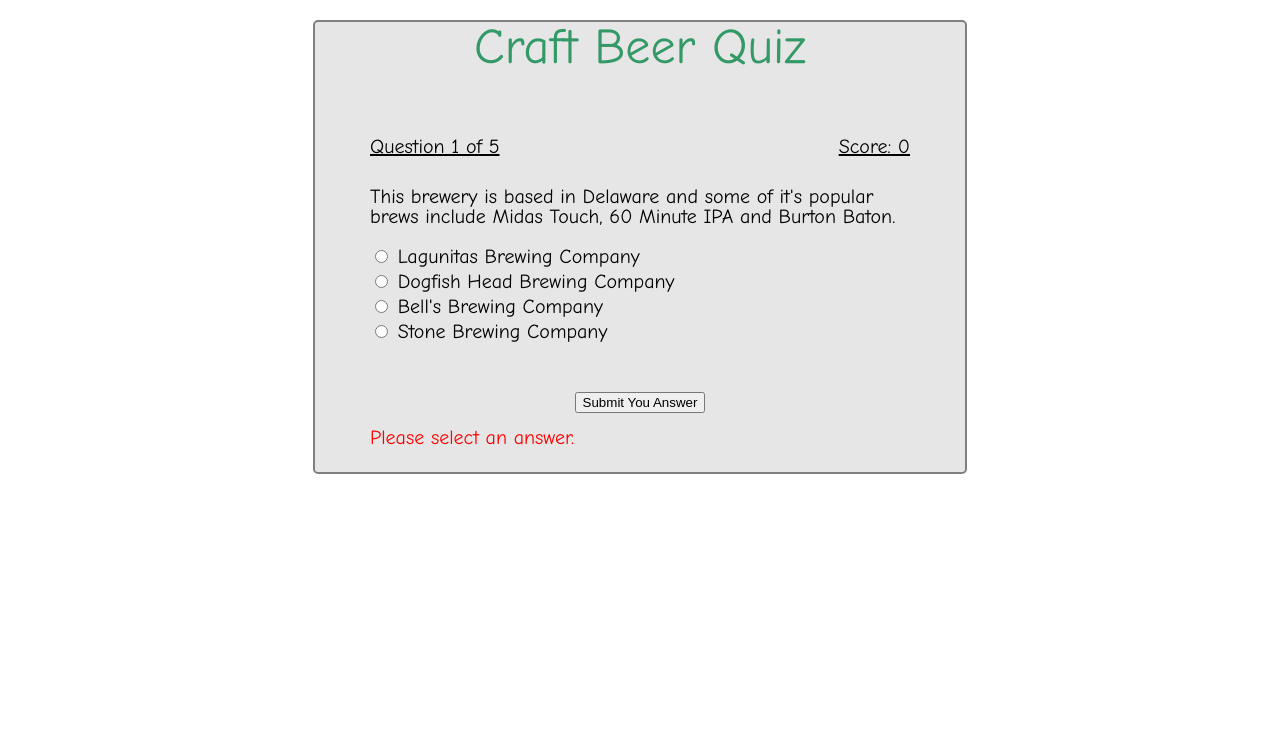
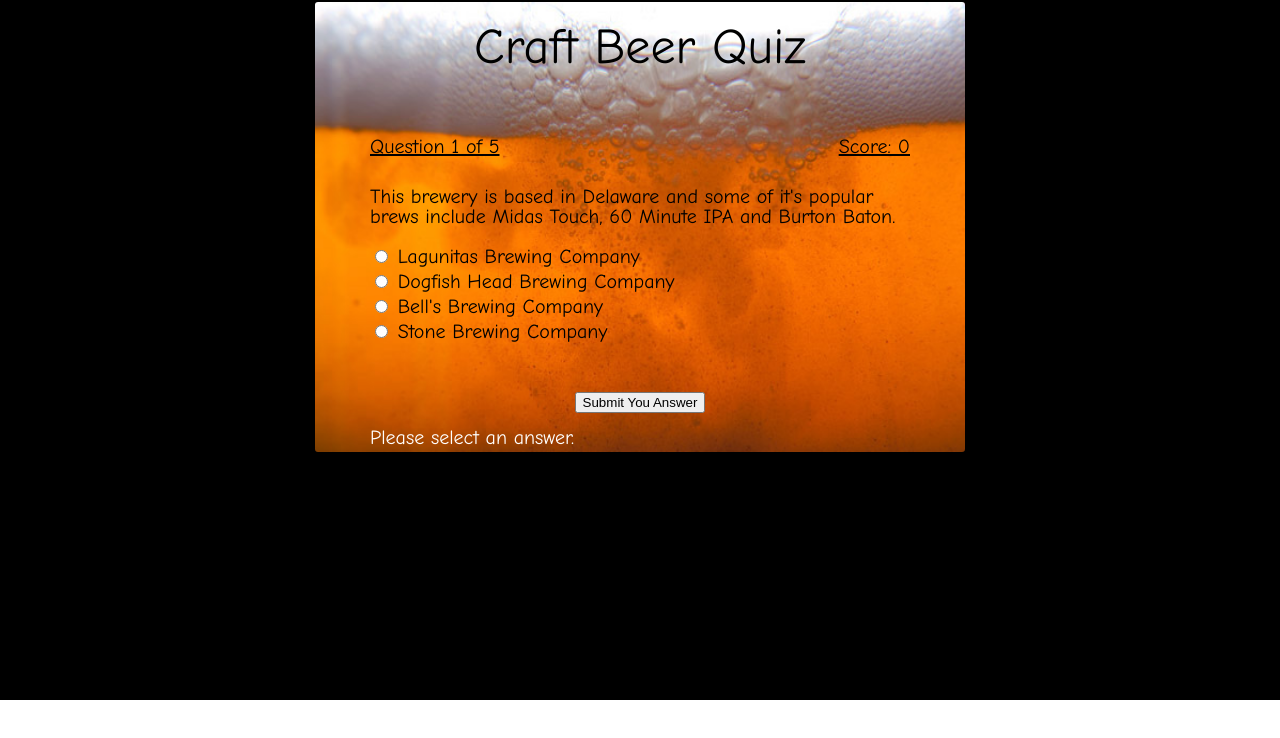
Before and after one commit to dawnmiceli100/CraftBeerQuiz, a plain HTML site: page index.html in a window 1280 px wide. Both pictures are taken after a click on the button "Submit You Answer". Drawn offline with nearby package versions, Linux system fonts and the light colour scheme.

Commit message:
added background image

```diff
--- a/application.js
+++ b/application.js
@@ -41,7 +41,7 @@ $(document).ready(function() {
 	var question3 = new questionObject(3, question3Question, question3Answers, question3AnswerPosition);
 	var question4 = new questionObject(4, question4Question, question4Answers, question4AnswerPosition);
 
-	//Create array of questions
+	//Create array of question objects
 	var questionsArray = [question0, question1, question2, question3, question4];
 
 	var score = 0;
@@ -52,16 +52,17 @@ $(document).ready(function() {
 	displayQuestion(currentQuestion);
 	var correctAnswer = getCorrectAnswer(currentQuestion);
 
+	//User presses button to submit their answer
 	$('#submitButton').click(function() {
 		hideMessages();
 		status = checkUserAnswer();
 
 		switch (status) {
-			case 'none':
+			case 'none': //didn't select a radio button
 				$('#noAnswer').removeClass('hidden');
 				break;
 
-			case 'incorrect':
+			case 'incorrect': //wrong answer
 				$('#incorrect').removeClass('hidden');
 				break;
 
--- a/main.css
+++ b/main.css
@@ -56,23 +56,27 @@ table {
 	font-size: 20px;
 	color: black;
 	min-width: 900px;
+	height: 700px;
 	margin: 0 auto;
+	background-color: black;
 }
 
 #frame {
 	width: 650px;
 	height: 450px;
-	border: 2px solid grey;
+	border: 2px solid black;
 	border-radius: 5px;
-	background-color: #E6E6E6;
-	margin: 20px auto;
+	margin: 0 auto;
+	background-image: url('images/beer-background.jpg');
+	background-size: 100% 100%;
 }
 
 h1 {
 	text-align: center;
+	margin-top: 20px;
 	margin-bottom: 50px;
 	font-size: 50px;
-	color: #339966;
+/*	color: #339966; */
 }
 
 p {
@@ -105,7 +109,6 @@ li {
 #quizBox {
 	width: 540px;
 	height: 260px;
-/*	border: 2px solid purple; */
 	margin: 0 auto;
 }
 
@@ -119,7 +122,7 @@ li {
 }
 
 .alert {
-	color: red;
+	color: #FFFFFF;
 }
 
 .hidden {
```
Also changed, not shown: index.html (+0 -1 lines), images/beer-background.jpg (added).
